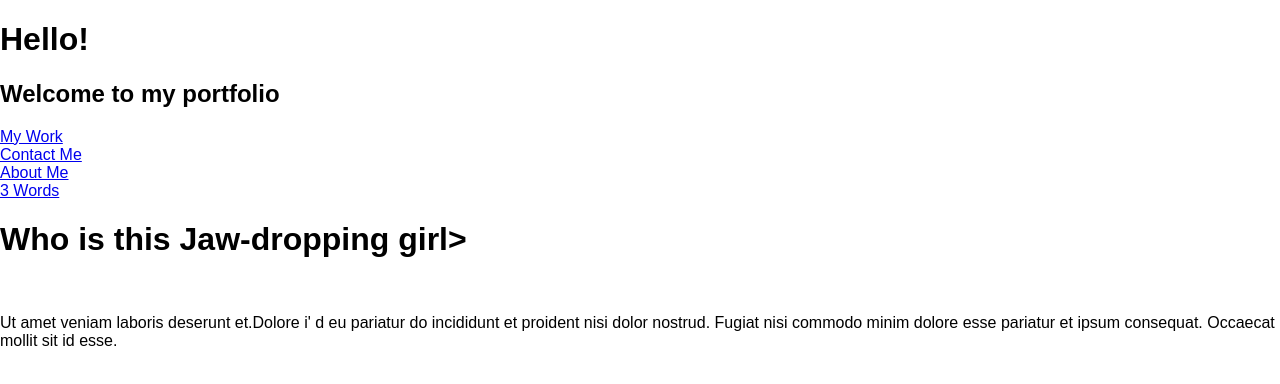
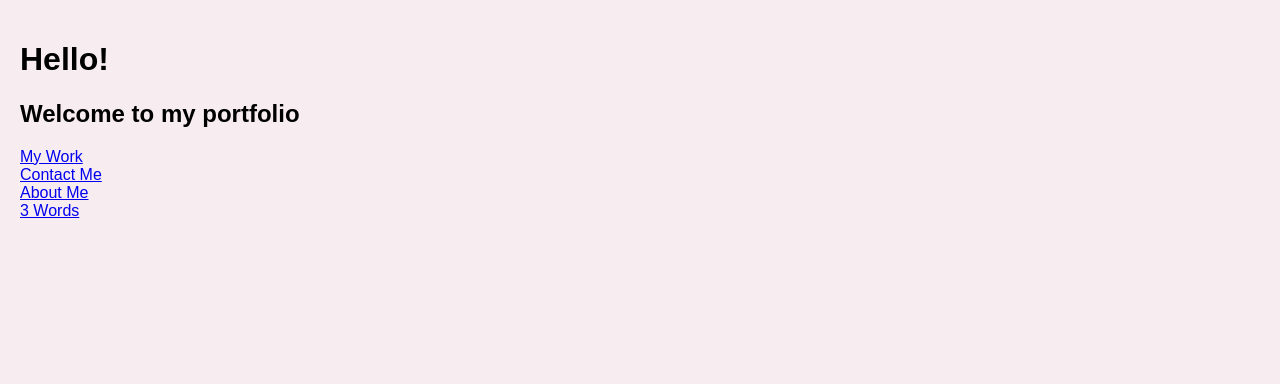
Before and after one commit to arredondop03/portfolio, a React (Create React App) app: page / in a window 1280 px wide. Shown: the top 384 px of the page. Built offline with nearby package versions, Linux system fonts and the light colour scheme.

Commit message:
background

```diff
--- a/src/App.css
+++ b/src/App.css
@@ -1,28 +1,15 @@
-.App {
-  text-align: center;
+body{
+  background-color: #F7EDF0;
+  padding: 20px;
+  position: relative;
 }
 
-.App-logo {
-  animation: App-logo-spin infinite 20s linear;
-  height: 80px;
+.background-stripe-yellow{
+  background-color: #F4F482;
+  height: 300px;
+  width: 100vw;
+  position: absolute;
+  bottom: 300px;
+  z-index: -100;
+
 }
-
-.App-header {
-  background-color: #222;
-  height: 150px;
-  padding: 20px;
-  color: white;
-}
-
-.App-title {
-  font-size: 1.5em;
-}
-
-.App-intro {
-  font-size: large;
-}
-
-@keyframes App-logo-spin {
-  from { transform: rotate(0deg); }
-  to { transform: rotate(360deg); }
-}
--- a/src/App.js
+++ b/src/App.js
@@ -1,5 +1,4 @@
 import React, { Component } from 'react';
-import logo from './logo.svg';
 import './App.css';
 import Home from './components/Home'
 
--- a/src/components/AboutMe.js
+++ b/src/components/AboutMe.js
@@ -5,7 +5,7 @@ function AboutMe(props) {
 
   return(
     <div>
-      <h1>Who is this Jaw-dropping girl></h1>
+      <h1>Who is this Jaw-dropping girl</h1>
       <br />
       <p>  Ut amet veniam laboris deserunt et.Dolore i'
         d eu pariatur do incididunt et proident nisi dolor nostrud.
@@ -13,8 +13,6 @@ function AboutMe(props) {
         pariatur et ipsum consequat. Occaecat mollit sit id esse.
       </p>
       <br />
-      <img href = "https://photos.app.goo.gl/D8b2YJhQbUevLHhRA" />
-
     </div>
 
 
--- a/src/components/Home.js
+++ b/src/components/Home.js
@@ -1,4 +1,5 @@
 import React from 'react'
+import  '../App.css'
 import HomePageLinks from './HomePageLinks'
 import AboutMe from './AboutMe';
 
@@ -6,13 +7,14 @@ import AboutMe from './AboutMe';
 function Home() {
   return (
     <div>
+      <div className="background-stripe-yellow" />
       <h1>Hello!</h1>
       <h2>Welcome to my portfolio</h2>
       <HomePageLinks pageName="My Work" /> <br />
       <HomePageLinks pageName="Contact Me" /><br />
       <HomePageLinks pageName="About Me" /><br />
       <HomePageLinks pageName="3 Words" /><br />
-      <AboutMe image="https://photos.app.goo.gl/D8b2YJhQbUevLHhRA"/>
+      {/* <AboutMe /> */}
 
     </div>
   )
```
